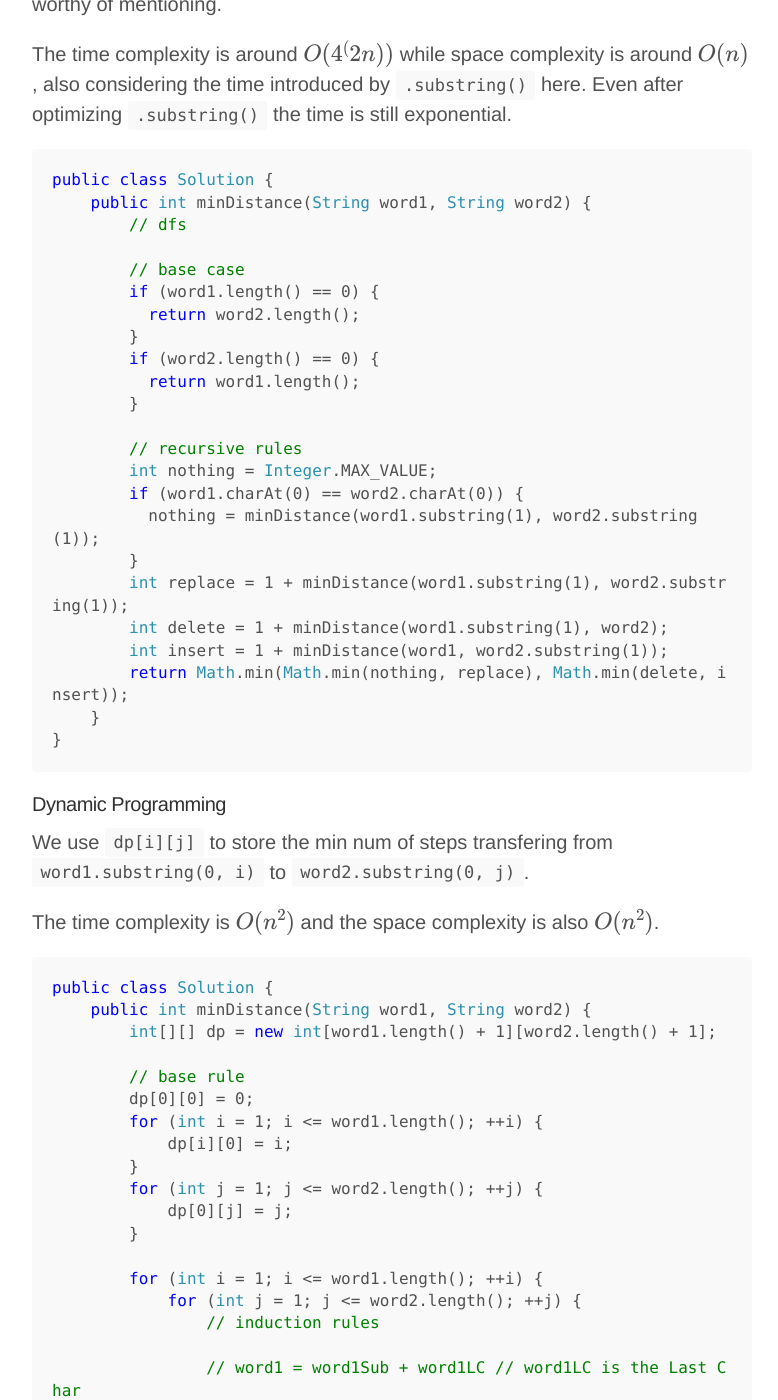
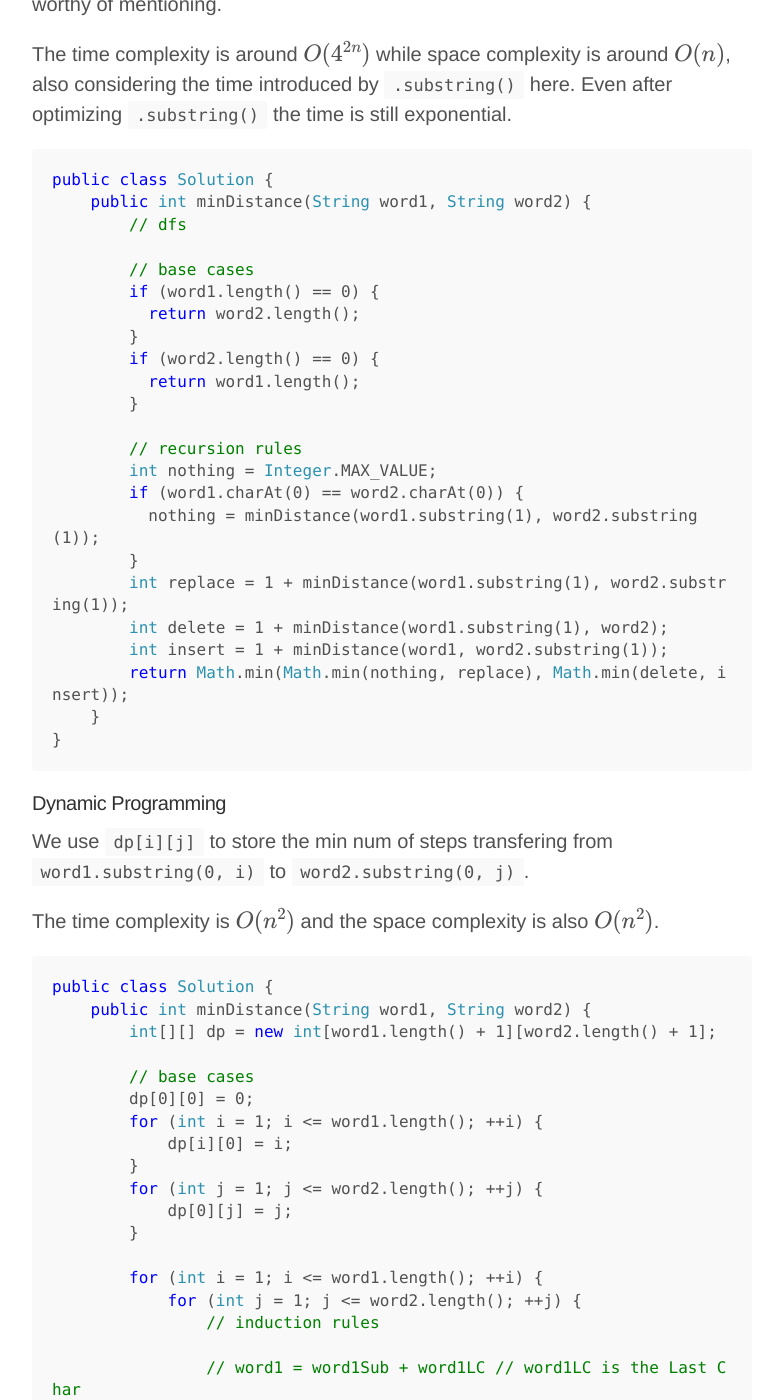
Before and after one commit to fyears/fyears.github.io, a Jekyll site: the page built from _posts/2016-07-02-edit-distance.md, in a window 1280 px wide and 1400 px high, scrolled down 732 px. Shown: the whole window, without its empty margins (248-1026 px from the left). Built offline with Jekyll 4.4.1, drawn with Linux system fonts in a browser that asks for light colours; formulas are drawn with MathJax 3; comment, search, counter and statistics services are not loaded.

Commit message:
typo edit distance post

````diff
--- a/_posts/2016-07-02-edit-distance.md
+++ b/_posts/2016-07-02-edit-distance.md
@@ -22,14 +22,14 @@ Given two strings `word1` and `word2`, everytime we are allowed to `insert`, `de
 
 It's not the common solution, using depth-first search for this problem. But it's still worthy of mentioning.
 
-The time complexity is around $O(4^(2n))$ while space complexity is around $O(n)$, also considering the time introduced by `.substring()` here. Even after optimizing `.substring()` the time is still exponential.
+The time complexity is around $O(4^{2n})$ while space complexity is around $O(n)$, also considering the time introduced by `.substring()` here. Even after optimizing `.substring()` the time is still exponential.
 
 ```java
 public class Solution {
     public int minDistance(String word1, String word2) {
         // dfs
 
-        // base case
+        // base cases
         if (word1.length() == 0) {
           return word2.length();
         }
@@ -37,7 +37,7 @@ public class Solution {
           return word1.length();
         }
 
-        // recursive rules
+        // recursion rules
         int nothing = Integer.MAX_VALUE;
         if (word1.charAt(0) == word2.charAt(0)) {
           nothing = minDistance(word1.substring(1), word2.substring(1));
@@ -61,7 +61,7 @@ public class Solution {
     public int minDistance(String word1, String word2) {
         int[][] dp = new int[word1.length() + 1][word2.length() + 1];
 
-        // base rule
+        // base cases
         dp[0][0] = 0;
         for (int i = 1; i <= word1.length(); ++i) {
             dp[i][0] = i;
````
